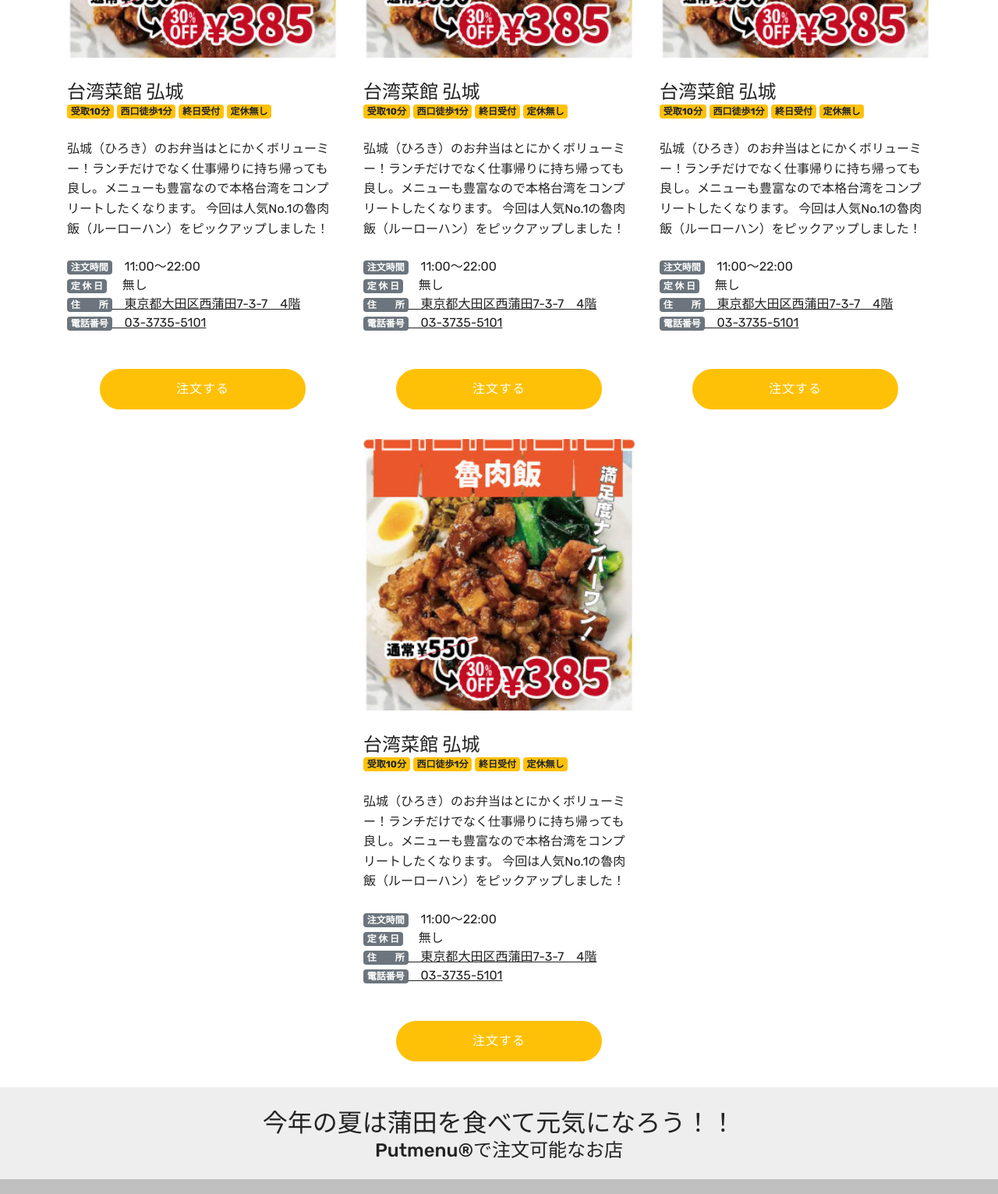
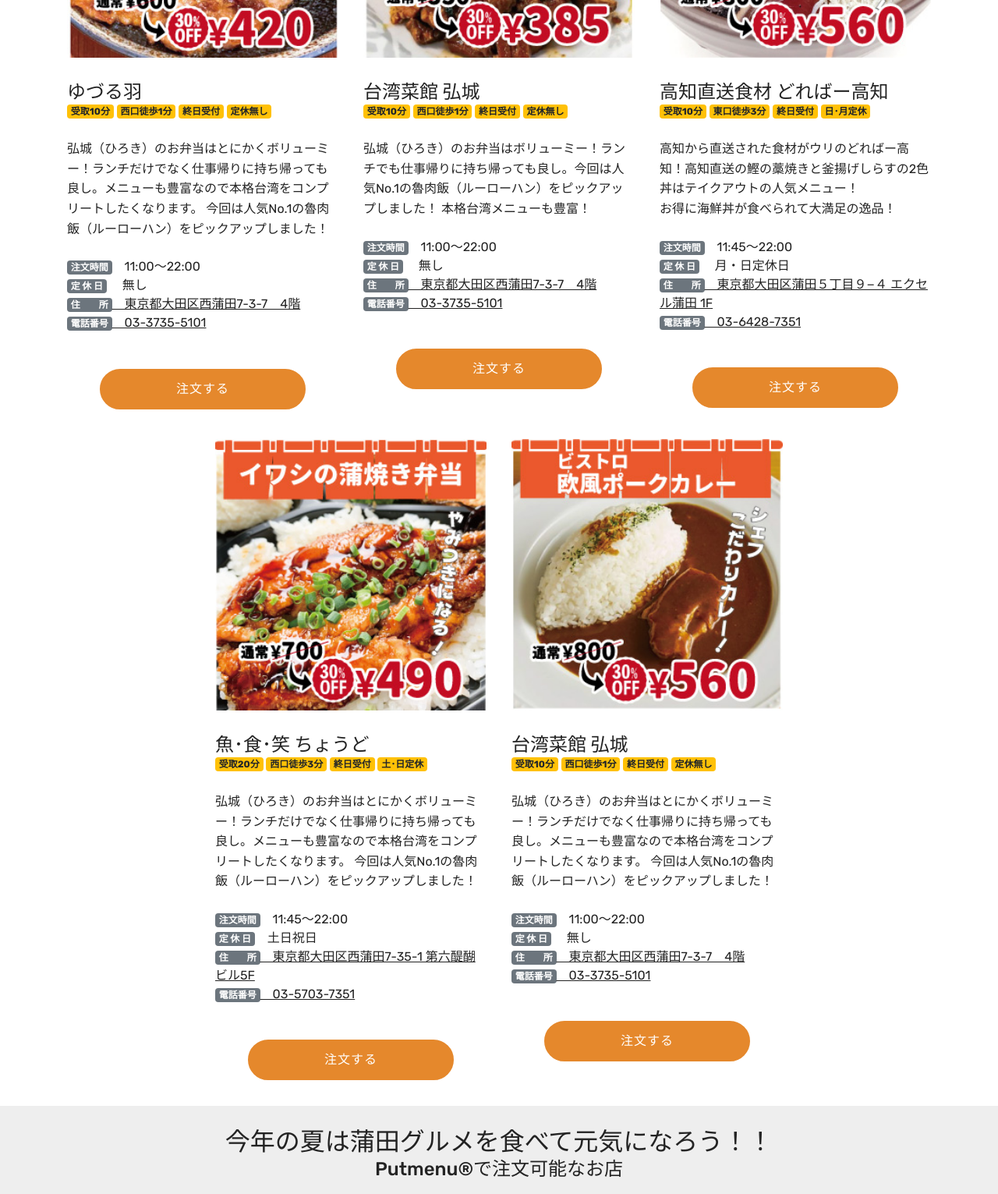
Before and after one commit to cheetagraphics/kamatameshi, a plain HTML site: page index.html in a window 1280 px wide. Shown: the part 1760-3291 px from the top of the page at 78% size. Drawn offline with Linux system fonts and the light colour scheme; grey boxes are pictures that could not be loaded.

Commit message:
もろもろ更新

```diff
--- a/assets/mobirise/css/mbr-additional.css
+++ b/assets/mobirise/css/mbr-additional.css
@@ -108,8 +108,8 @@ body {
 }
 .btn-primary,
 .btn-primary:active {
-  background-color: #ffc107 !important;
-  border-color: #ffc107 !important;
+  background-color: #E5882C !important;
+  border-color: #E5882C !important;
   color: #ffffff !important;
   border-radius: 100px
 }
@@ -118,8 +118,8 @@ body {
 .btn-primary.focus,
 .btn-primary.active {
   color: #ffffff !important;
-  background-color: #ffc107 !important;
-  border-color: #ffc107 !important;
+  background-color: #A56023 !important;
+  border-color: #A56023 !important;
 }
 .btn-primary.disabled,
 .btn-primary:disabled {
--- a/index.html
+++ b/index.html
@@ -94,10 +94,10 @@
             <div class="card col-12 col-md-6 p-3 col-lg-4">
                 <div class="card-wrapper">
                     <div class="card-img">
-                        <img src="assets/images/45bcbb5edf45fc1a81822e51034e1c65-300x300.jpg" alt="Mobirise" title="">
+                        <img src="assets/images/2.jpg" alt="Mobirise" title="">
                     </div>
                     <div class="card-box">
-                        <h4 class="card-title mbr-fonts-style display-5">台湾菜館 弘城</h4>
+                        <h4 class="card-title mbr-fonts-style display-5">ゆづる羽</h4>
                         <span class="badge badge-warning">受取10分</span> <span class="badge badge-warning">西口徒歩1分</span> <span class="badge badge-warning">終日受付</span> <span class="badge badge-warning">定休無し</span>
                         <p class="mbr-text mbr-fonts-style display-7">
                             弘城（ひろき）のお弁当はとにかくボリューミー！ランチだけでなく仕事帰りに持ち帰っても良し。メニューも豊富なので本格台湾をコンプリートしたくなります。
@@ -118,7 +118,78 @@
             <div class="card col-12 col-md-6 p-3 col-lg-4">
                 <div class="card-wrapper">
                     <div class="card-img">
-                        <img src="assets/images/45bcbb5edf45fc1a81822e51034e1c65-300x300.jpg" alt="Mobirise" title="">
+                        <img src="assets/images/3.jpg" alt="Mobirise" title="">
+                    </div>
+                    <div class="card-box">
+                        <h4 class="card-title mbr-fonts-style display-5">台湾菜館 弘城</h4>
+                        <span class="badge badge-warning">受取10分</span> <span class="badge badge-warning">西口徒歩1分</span> <span class="badge badge-warning">終日受付</span> <span class="badge badge-warning">定休無し</span>
+                        <p class="mbr-text mbr-fonts-style display-7">
+                            弘城（ひろき）のお弁当はボリューミー！ランチでも仕事帰りに持ち帰っても良し。今回は人気No.1の魯肉飯（ルーローハン）をピックアップしました！
+                            本格台湾メニューも豊富！
+                        </p><br/>
+                        <row><col><span class="badge badge-secondary">注文時間</span></col><col>　11:00～22:00</col></row><br/>
+                        <row><col><span class="badge badge-secondary">定 休 日</span></col><col>　 無し</col></row><br/>
+                        <row><col><span class="badge badge-secondary">住　　所</span></col><col><a href="https://goo.gl/maps/oZwfk46ymYbXrMQs8" target="_blank">　東京都大田区西蒲田7-3-7　4階</a></col></row><br/>
+                        <row><col><span class="badge badge-secondary">電話番号</span></col><col><a href="tel:03-3735-5101">　03-3735-5101</a></col></row><br/>
+                        <!--Btn-->
+                        <div class="mbr-section-btn align-center">
+                        <button type="button" class="btn btn-primary display-4 " data-toggle="collapse" data-target="#collapseExample" aria-expanded="false" aria-controls="collapseExample">注文する</button>
+                      </div>
+                    </div>
+                </div>
+            </div>
+            <!--Card-3-->
+            <div class="card col-12 col-md-6 p-3 col-lg-4">
+                <div class="card-wrapper">
+                    <div class="card-img">
+                        <img src="assets/images/4.jpg" alt="Mobirise" title="">
+                    </div>
+                    <div class="card-box">
+                        <h4 class="card-title mbr-fonts-style display-5">高知直送食材 どればー高知</h4>
+                        <span class="badge badge-warning">受取10分</span> <span class="badge badge-warning">東口徒歩3分</span> <span class="badge badge-warning">終日受付</span> <span class="badge badge-warning">日･月定休</span>
+                        <p class="mbr-text mbr-fonts-style display-7">
+                            高知から直送された食材がウリのどればー高知！高知直送の鰹の藁焼きと釜揚げしらすの2色丼はテイクアウトの人気メニュー！<br>お得に海鮮丼が食べられて大満足の逸品！
+                        </p><br/>
+                        <row><col><span class="badge badge-secondary">注文時間</span></col><col>　11:45～22:00</col></row><br/>
+                        <row><col><span class="badge badge-secondary">定 休 日</span></col><col>　 月・日定休日</col></row><br/>
+                        <row><col><span class="badge badge-secondary">住　　所</span></col><col><a href="https://www.google.com/maps/place/%E9%AB%98%E7%9F%A5%E7%9B%B4%E9%80%81%E9%A3%9F%E6%9D%90%E3%81%A8%E5%9C%B0%E9%85%92+%E3%81%A9%E3%82%8C%E3%81%B0%E3%83%BC%E9%AB%98%E7%9F%A5+%E8%92%B2%E7%94%B0%E5%BA%97/@35.5647421,139.7168254,15z/data=!4m5!3m4!1s0x0:0xd9697b6c35fe1504!8m2!3d35.5633806!4d139.7182845" target="_blank">　東京都大田区蒲田５丁目９−４ エクセル蒲田 1F</a></col></row><br/>
+                        <row><col><span class="badge badge-secondary">電話番号</span></col><col><a href="tel:03-6428-7351">　03-6428-7351</a></col></row><br/>
+                        <!--Btn-->
+                        <div class="mbr-section-btn align-center">
+                        <button type="button" class="btn btn-primary display-4 " data-toggle="collapse" data-target="#collapseExample" aria-expanded="false" aria-controls="collapseExample">注文する</button>
+                      </div>
+                    </div>
+                </div>
+            </div>
+            <!--Card-4-->
+            <div class="card col-12 col-md-6 p-3 col-lg-4">
+                <div class="card-wrapper">
+                    <div class="card-img">
+                        <img src="assets/images/5.jpg" alt="Mobirise" title="">
+                    </div>
+                    <div class="card-box">
+                        <h4 class="card-title mbr-fonts-style display-5">魚･食･笑 ちょうど</h4>
+                        <span class="badge badge-warning">受取20分</span> <span class="badge badge-warning">西口徒歩3分</span> <span class="badge badge-warning">終日受付</span> <span class="badge badge-warning">土･日定休</span>
+                        <p class="mbr-text mbr-fonts-style display-7">
+                            弘城（ひろき）のお弁当はとにかくボリューミー！ランチだけでなく仕事帰りに持ち帰っても良し。メニューも豊富なので本格台湾をコンプリートしたくなります。
+                            今回は人気No.1の魯肉飯（ルーローハン）をピックアップしました！
+                        </p><br/>
+                        <row><col><span class="badge badge-secondary">注文時間</span></col><col>　11:45～22:00</col></row><br/>
+                        <row><col><span class="badge badge-secondary">定 休 日</span></col><col>　土日祝日</col></row><br/>
+                        <row><col><span class="badge badge-secondary">住　　所</span></col><col><a href="https://www.google.com/maps/place/%E3%81%A1%E3%82%87%E3%81%86%E3%81%A9+%E8%92%B2%E7%94%B0%E5%BA%97/@35.5633433,139.71141,17z/data=!3m2!4b1!5s0x6018605d257fd033:0xe8a8bd32c7875d42!4m5!3m4!1s0x6018605d2f85c819:0xb516900f39963852!8m2!3d35.563339!4d139.713604" target="_blank">　東京都大田区西蒲田7-35-1 第六醍醐ビル5F</a></col></row><br/>
+                        <row><col><span class="badge badge-secondary">電話番号</span></col><col><a href="tel:03-5703-7351">　03-5703-7351</a></col></row><br/>
+                        <!--Btn-->
+                        <div class="mbr-section-btn align-center">
+                        <button type="button" class="btn btn-primary display-4 " data-toggle="collapse" data-target="#collapseExample" aria-expanded="false" aria-controls="collapseExample">注文する</button>
+                      </div>
+                    </div>
+                </div>
+            </div>
+            <!--Card-5-->
+            <div class="card col-12 col-md-6 p-3 col-lg-4">
+                <div class="card-wrapper">
+                    <div class="card-img">
+                        <img src="assets/images/6.jpg" alt="Mobirise" title="">
                     </div>
                     <div class="card-box">
                         <h4 class="card-title mbr-fonts-style display-5">台湾菜館 弘城</h4>
@@ -138,63 +209,13 @@
                     </div>
                 </div>
             </div>
-            <!--Card-3-->
-            <div class="card col-12 col-md-6 p-3 col-lg-4">
-                <div class="card-wrapper">
-                    <div class="card-img">
-                        <img src="assets/images/45bcbb5edf45fc1a81822e51034e1c65-300x300.jpg" alt="Mobirise" title="">
-                    </div>
-                    <div class="card-box">
-                        <h4 class="card-title mbr-fonts-style display-5">台湾菜館 弘城</h4>
-                        <span class="badge badge-warning">受取10分</span> <span class="badge badge-warning">西口徒歩1分</span> <span class="badge badge-warning">終日受付</span> <span class="badge badge-warning">定休無し</span>
-                        <p class="mbr-text mbr-fonts-style display-7">
-                            弘城（ひろき）のお弁当はとにかくボリューミー！ランチだけでなく仕事帰りに持ち帰っても良し。メニューも豊富なので本格台湾をコンプリートしたくなります。
-                            今回は人気No.1の魯肉飯（ルーローハン）をピックアップしました！
-                        </p><br/>
-                        <row><col><span class="badge badge-secondary">注文時間</span></col><col>　11:00～22:00</col></row><br/>
-                        <row><col><span class="badge badge-secondary">定 休 日</span></col><col>　 無し</col></row><br/>
-                        <row><col><span class="badge badge-secondary">住　　所</span></col><col><a href="https://goo.gl/maps/oZwfk46ymYbXrMQs8" target="_blank">　東京都大田区西蒲田7-3-7　4階</a></col></row><br/>
-                        <row><col><span class="badge badge-secondary">電話番号</span></col><col><a href="tel:03-3735-5101">　03-3735-5101</a></col></row><br/>
-                        <!--Btn-->
-                        <div class="mbr-section-btn align-center">
-                        <button type="button" class="btn btn-primary display-4 " data-toggle="collapse" data-target="#collapseExample" aria-expanded="false" aria-controls="collapseExample">注文する</button>
-                      </div>
-                    </div>
-                </div>
-            </div>
-            <!--Card-4-->
-            <div class="card col-12 col-md-6 p-3 col-lg-4">
-                <div class="card-wrapper">
-                    <div class="card-img">
-                        <img src="assets/images/45bcbb5edf45fc1a81822e51034e1c65-300x300.jpg" alt="Mobirise" title="">
-                    </div>
-                    <div class="card-box">
-                        <h4 class="card-title mbr-fonts-style display-5">台湾菜館 弘城</h4>
-                        <span class="badge badge-warning">受取10分</span> <span class="badge badge-warning">西口徒歩1分</span> <span class="badge badge-warning">終日受付</span> <span class="badge badge-warning">定休無し</span>
-                        <p class="mbr-text mbr-fonts-style display-7">
-                            弘城（ひろき）のお弁当はとにかくボリューミー！ランチだけでなく仕事帰りに持ち帰っても良し。メニューも豊富なので本格台湾をコンプリートしたくなります。
-                            今回は人気No.1の魯肉飯（ルーローハン）をピックアップしました！
-                        </p><br/>
-                        <row><col><span class="badge badge-secondary">注文時間</span></col><col>　11:00～22:00</col></row><br/>
-                        <row><col><span class="badge badge-secondary">定 休 日</span></col><col>　 無し</col></row><br/>
-                        <row><col><span class="badge badge-secondary">住　　所</span></col><col><a href="https://goo.gl/maps/oZwfk46ymYbXrMQs8" target="_blank">　東京都大田区西蒲田7-3-7　4階</a></col></row><br/>
-                        <row><col><span class="badge badge-secondary">電話番号</span></col><col><a href="tel:03-3735-5101">　03-3735-5101</a></col></row><br/>
-                        <!--Btn-->
-                        <div class="mbr-section-btn align-center">
-                        <button type="button" class="btn btn-primary display-4 " data-toggle="collapse" data-target="#collapseExample" aria-expanded="false" aria-controls="collapseExample">注文する</button>
-                      </div>
-                    </div>
-                </div>
-            </div>
-            <!--Card-5-->
-
         </div>
     </div>
 </section>
 <!--Map-->
 <section class="contacts4 cid-s6kdXTmphl" id="contacts4-k">
   <div class="title col-12">
-      <h2 class="align-center pb-3 mbr-fonts-style display-6">今年の夏は蒲田を食べて元気になろう！！<br/><span class="display-5">Putmenu®で注文可能なお店</span></h2>
+      <h2 class="align-center pb-3 mbr-fonts-style display-6">今年の夏は蒲田グルメを食べて元気になろう！！<br/><span class="display-5">Putmenu®で注文可能なお店</span></h2>
   </div>
     <div class="main_wrapper">
         <!--Map-->
```
Also changed, not shown: assets/images/2.jpg (added), assets/images/3.jpg (added), assets/images/4.jpg (added), assets/images/5.jpg (added), assets/images/6.jpg (added).
